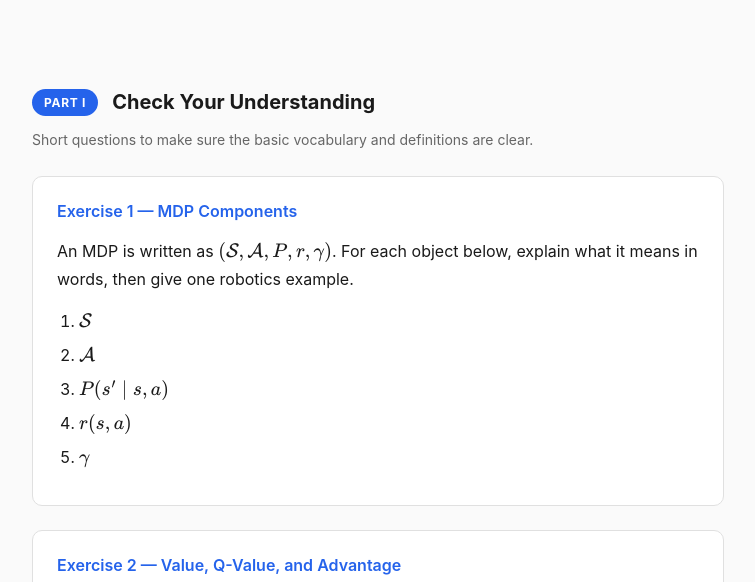
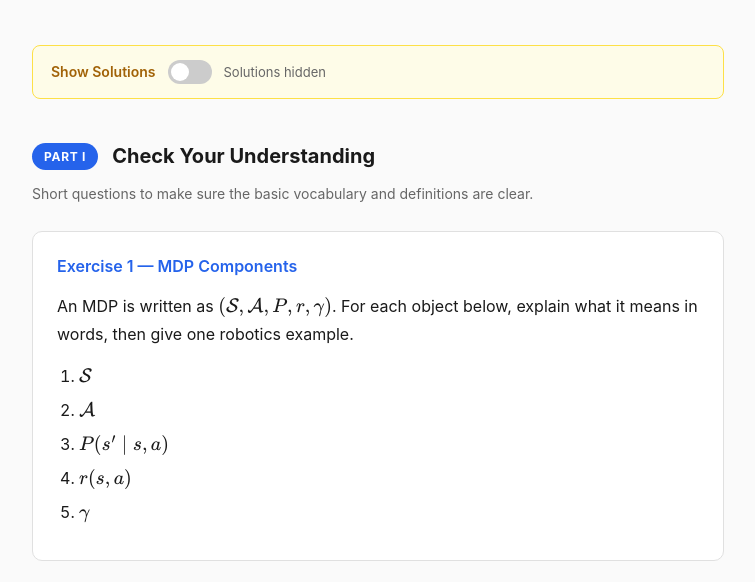
Before and after one commit to alokshah04/pgss-learning-for-robotics, a plain HTML site: page week2-exercises.html in a window 1280 px wide. Shown: the part 201-783 px from the top of the page, without its empty margins (262-1017 px from the left). Drawn offline with nearby package versions, Linux system fonts and the light colour scheme.

Commit message:
week 2 exercises solutions

```diff
--- a/week2-exercises.html
+++ b/week2-exercises.html
@@ -164,14 +164,14 @@
   <div class="notes">
 
     <!-- Solution toggle -->
-    <!-- <div class="toggle-bar">
+    <div class="toggle-bar">
       <span>Show Solutions</span>
       <label class="sol-toggle" title="Toggle solutions">
         <input type="checkbox" id="solToggle" onchange="toggleSolutions(this.checked)">
         <span class="sol-slider"></span>
       </label>
       <span id="solLabel">Solutions hidden</span>
-    </div> -->
+    </div>
 
     <!-- ── PART I ── -->
     <div class="part-header">
```
